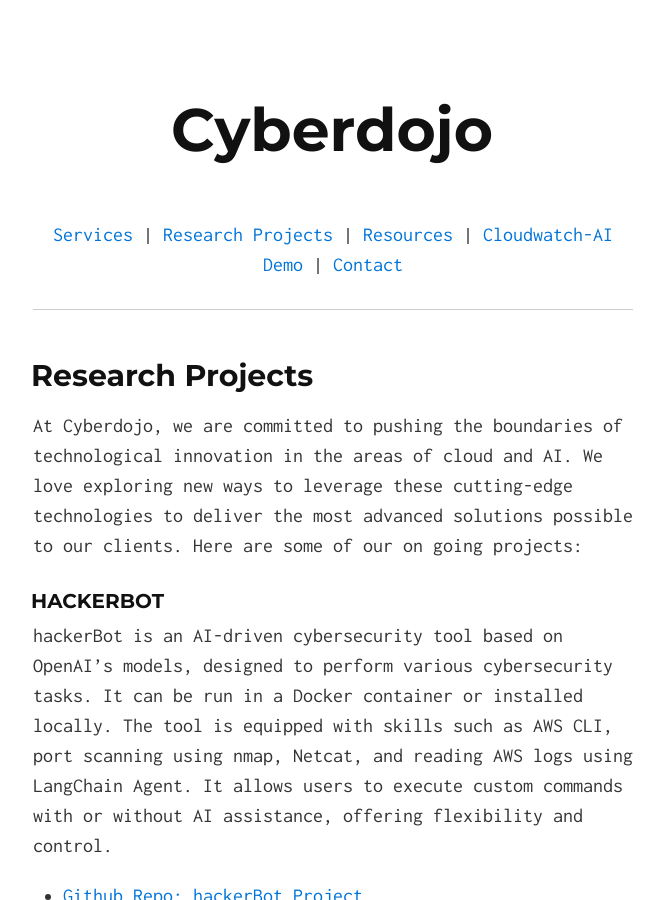
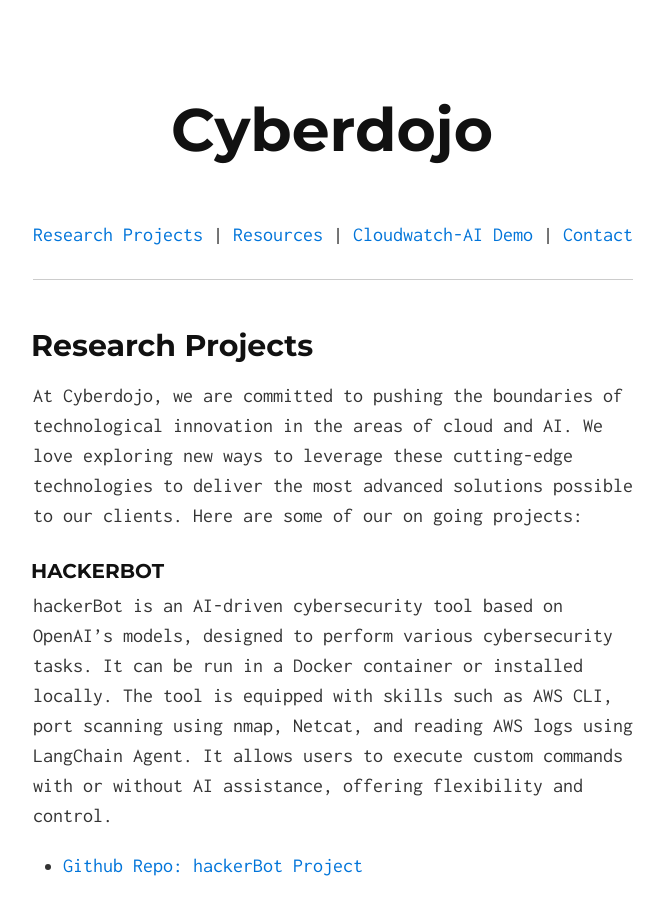
Before and after one commit to Ahmed-AG/cyberdojo-page, a Jekyll site: the page built from index.md, in a window 1280 px wide and 900 px high. Shown: the whole window, without its empty margins (307-971 px from the left). Built offline with Jekyll 4.4.1, drawn with Linux system fonts in a browser that asks for light colours.

Commit message:
Update page

```diff
--- a/index.md
+++ b/index.md
@@ -2,7 +2,7 @@
 layout: default
 ---
 <center>
-<A href="#services">Services</A> |
+<!-- <A href="#services">Services</A> |  -->
 <A href="#research-projects">Research Projects</A> |
 <A href="#resources">Resources</A> |
 <A href="#cloudwatch-bot-demo">Cloudwatch-AI Demo</A> |
```
